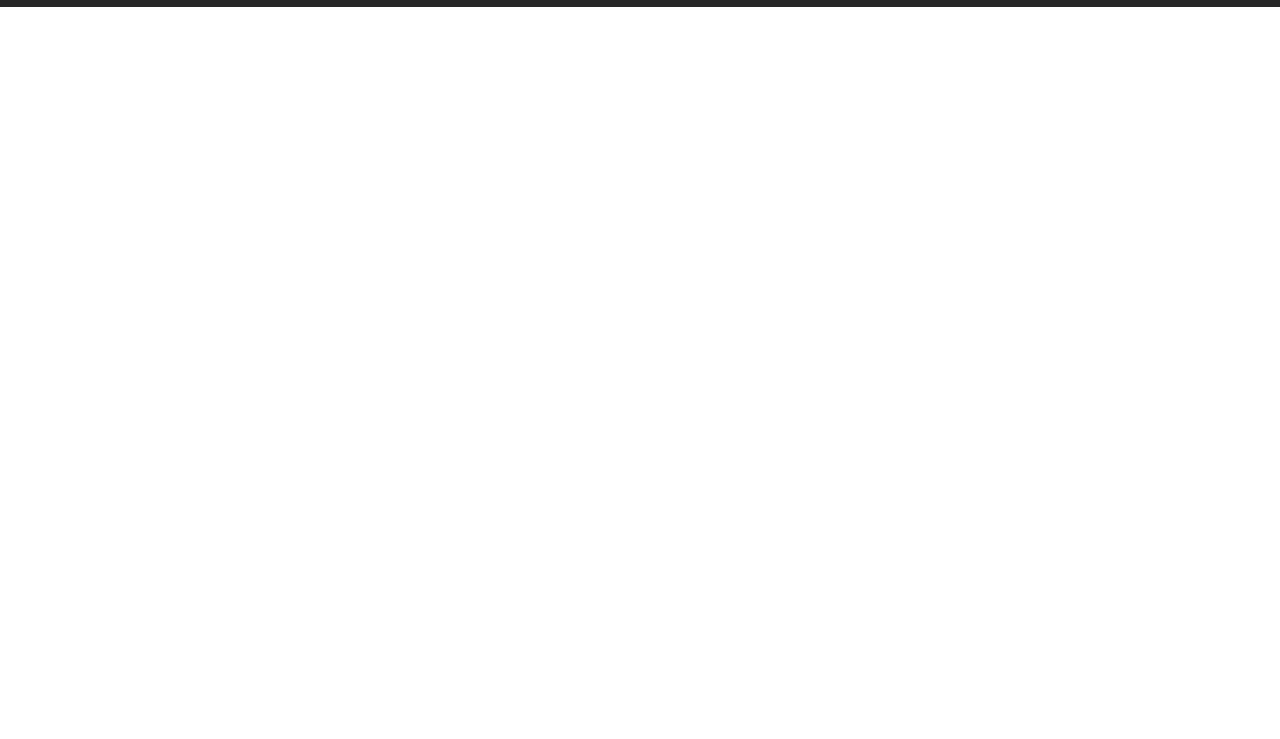
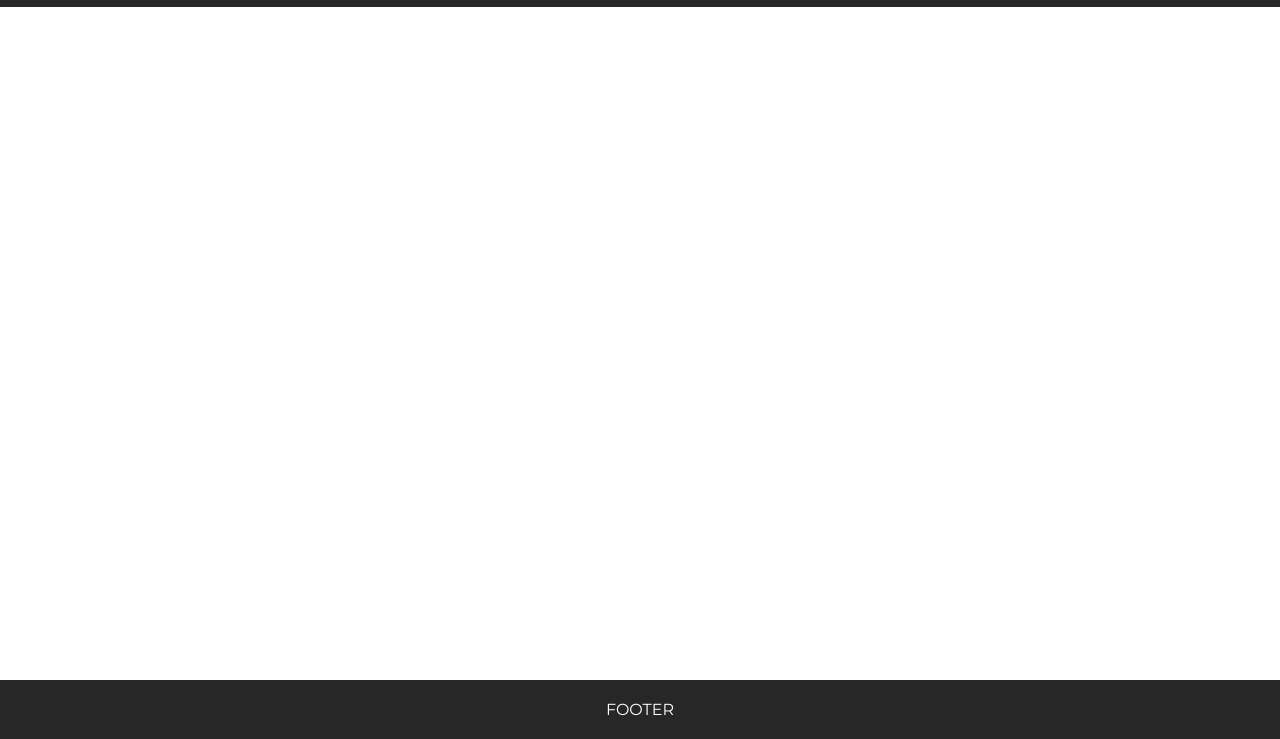
Before and after one commit to dkazarov/vite-ts-starter-template, a website built with Vite: page index.html in a window 1280 px wide. Shown: the part 61-800 px from the top of the page. Built offline with nearby package versions, Linux system fonts and the light colour scheme.

Commit message:
add footer

```diff
--- a/index.html
+++ b/index.html
@@ -8,7 +8,7 @@
     <title>vite-ts-starter-template</title>
   </head>
   <body>
-    <div class="header">
+    <header class="header">
       <div class="header__inner">
         <img class="logo header__logo" width="48px" height="48px" src="./src/assets/typescript.svg" alt="logo" />
 
@@ -36,7 +36,13 @@
         </button>
 
       </div>
-    </div>
+    </header>
+
+    <main class="main"></main>
+
+    <footer class="footer">
+      footer
+    </footer>
 
     <script type="module" src="/src/js/main.ts"></script>
   </body>
--- /dev/null
+++ b/src/styles/blocks/footer.css
@@ -0,0 +1,7 @@
+.footer {
+  padding: 20px 30px;
+  background-color: var(--main-bg-color);
+  color: white;
+  text-align: center;
+  text-transform: uppercase;
+}
--- /dev/null
+++ b/src/styles/blocks/main.css
@@ -0,0 +1,3 @@
+.main {
+    flex-grow: 1;
+}
--- a/src/styles/global.css
+++ b/src/styles/global.css
@@ -2,4 +2,9 @@ body {
     font-family: var(--main-font);
     font-size: var(--main-font-size);
     font-style: normal;
+    min-height: 100vh;
+
+    display: flex;
+    flex-direction:column;
+    justify-content: space-between;
 }
--- a/src/styles/main.css
+++ b/src/styles/main.css
@@ -1,11 +1,12 @@
-@import "./reset.css";
-@import "./fonts.css";
-@import "./variables.css";
-@import "./global.css";
-@import "./helpers.css";
+@import './reset.css';
+@import './fonts.css';
+@import './variables.css';
+@import './global.css';
+@import './helpers.css';
 
-@import "./blocks/header.css";
-/* @import './blocks/footer.css'; */
+@import './blocks/header.css';
+@import './blocks/main.css';
+@import './blocks/footer.css';
 
-@import "./components/search.css";
+@import './components/search.css';
 @import './components/burger.css';
```
